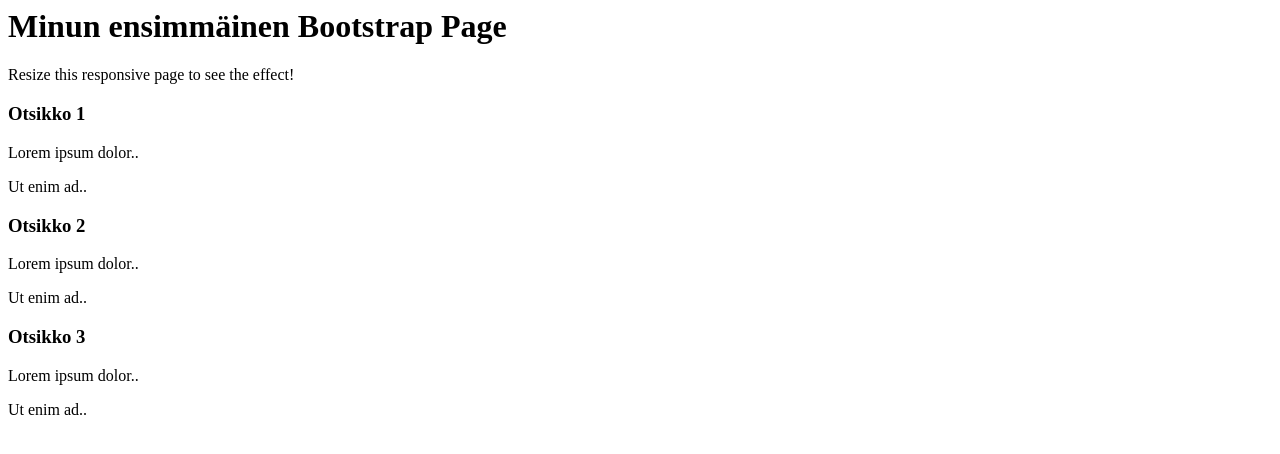
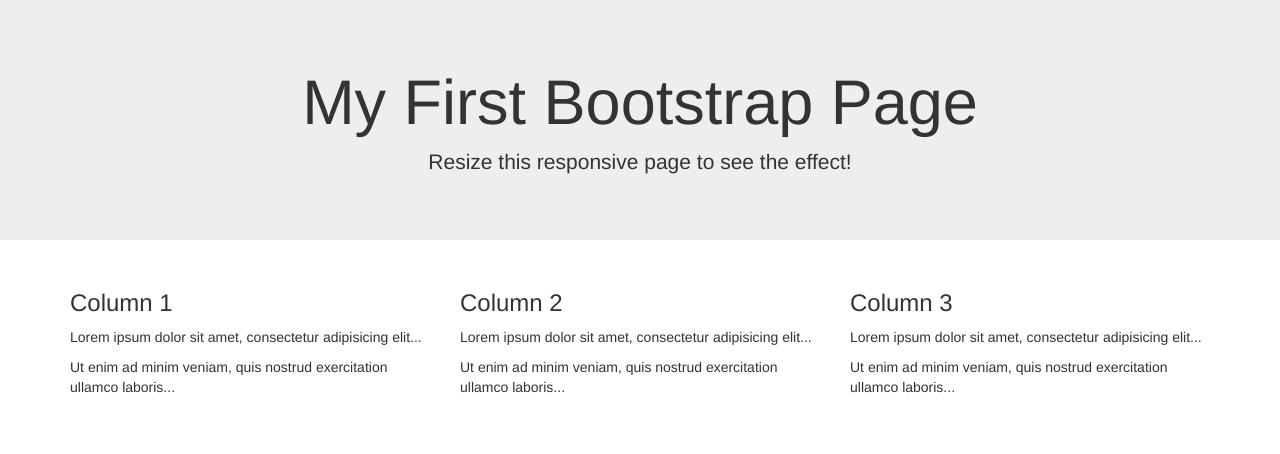
Before and after one commit to Testaus24/Testaus24.github.io, a plain HTML site: page index.html in a window 1280 px wide. Drawn offline with nearby package versions, Linux system fonts and the light colour scheme.

Commit message:
Add files via upload

```diff
--- a/index.html
+++ b/index.html
@@ -1,24 +1,39 @@
+<!DOCTYPE html>
+<html lang="en">
+<head>
+  <title>Bootstrap Example</title>
+  <meta charset="utf-8">
+  <meta name="viewport" content="width=device-width, initial-scale=1">
+  <link rel="stylesheet" href="https://maxcdn.bootstrapcdn.com/bootstrap/3.3.7/css/bootstrap.min.css">
+  <script src="https://ajax.googleapis.com/ajax/libs/jquery/3.3.1/jquery.min.js"></script>
+  <script src="https://maxcdn.bootstrapcdn.com/bootstrap/3.3.7/js/bootstrap.min.js"></script>
+</head>
+<body>
+
 <div class="jumbotron text-center">
-  <h1>Minun ensimmäinen Bootstrap Page</h1>
+  <h1>My First Bootstrap Page</h1>
   <p>Resize this responsive page to see the effect!</p>
 </div>
 
 <div class="container">
   <div class="row">
     <div class="col-sm-4">
-      <h3>Otsikko 1</h3>
-      <p>Lorem ipsum dolor..</p>
-      <p>Ut enim ad..</p>
+      <h3>Column 1</h3>
+      <p>Lorem ipsum dolor sit amet, consectetur adipisicing elit...</p>
+      <p>Ut enim ad minim veniam, quis nostrud exercitation ullamco laboris...</p>
     </div>
     <div class="col-sm-4">
-      <h3>Otsikko 2</h3>
-      <p>Lorem ipsum dolor..</p>
-      <p>Ut enim ad..</p>
+      <h3>Column 2</h3>
+      <p>Lorem ipsum dolor sit amet, consectetur adipisicing elit...</p>
+      <p>Ut enim ad minim veniam, quis nostrud exercitation ullamco laboris...</p>
     </div>
     <div class="col-sm-4">
-      <h3>Otsikko 3</h3>
-      <p>Lorem ipsum dolor..</p>
-      <p>Ut enim ad..</p>
+      <h3>Column 3</h3>
+      <p>Lorem ipsum dolor sit amet, consectetur adipisicing elit...</p>
+      <p>Ut enim ad minim veniam, quis nostrud exercitation ullamco laboris...</p>
     </div>
   </div>
 </div>
+
+</body>
+</html>
```
